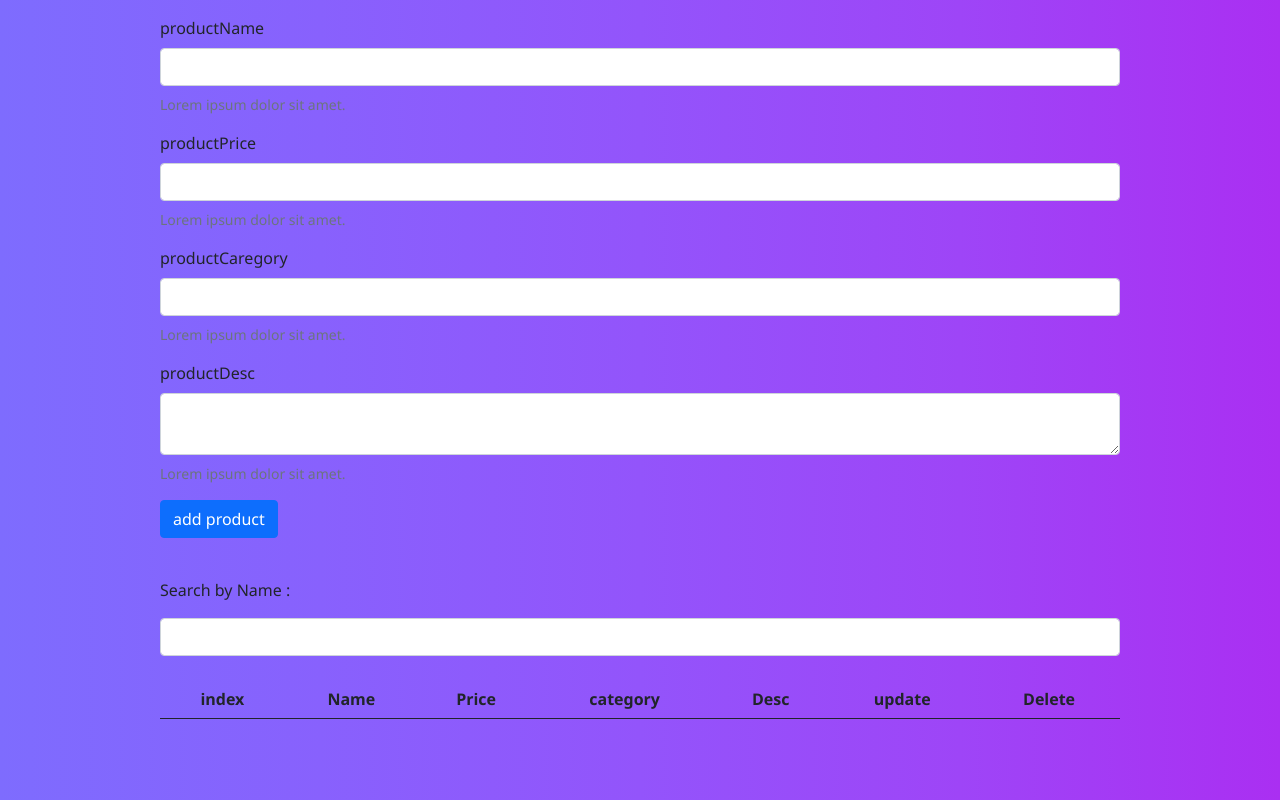
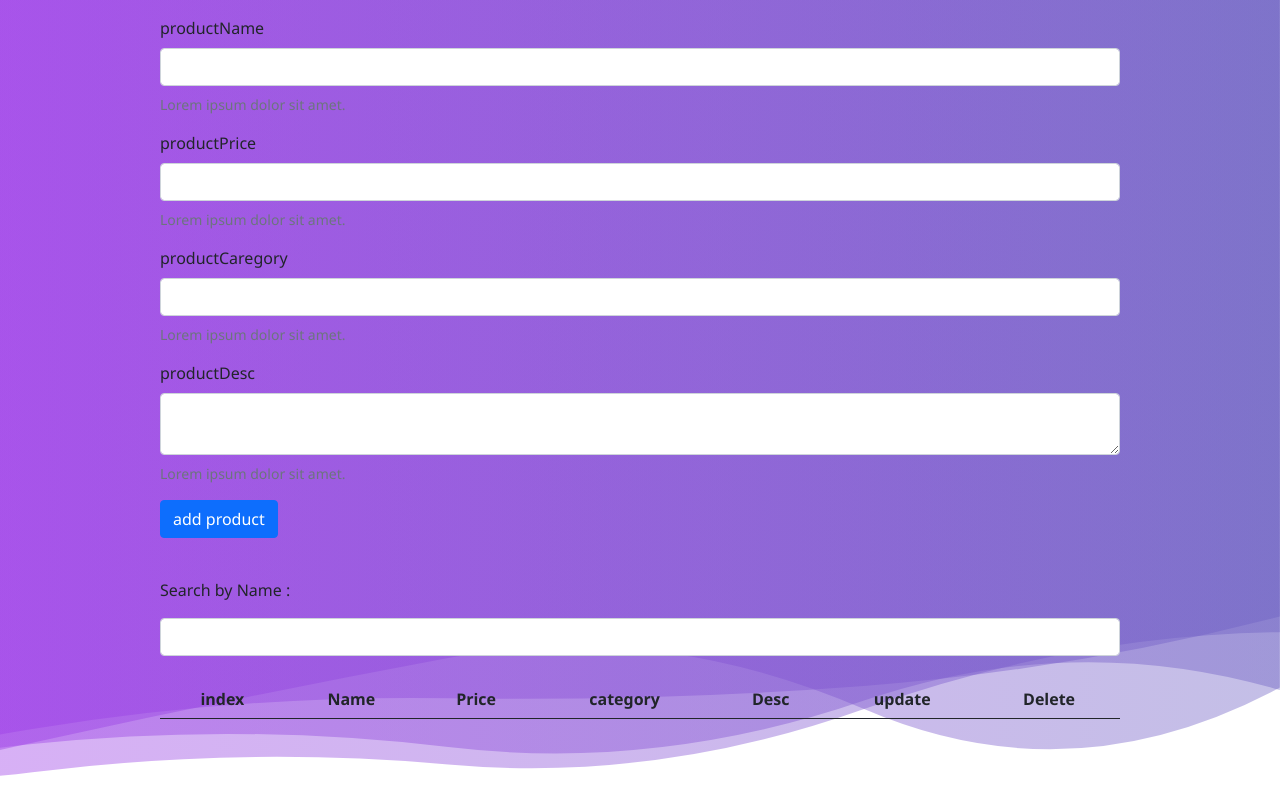
Before and after one commit to anas-mohamed342020/CRUD-system-master, a plain HTML site: page index.html in a window 1280 px wide. Drawn offline with Linux system fonts and the light colour scheme.

Commit message:
Update style.css

```diff
--- a/css/style.css
+++ b/css/style.css
@@ -1,9 +1,9 @@
 body{
     font-family: 'Segoe UI', Tahoma, Geneva, Verdana, sans-serif;
-background-image: linear-gradient(to left, #aa2ff2, #9e45f7, #9354fb, #8861fd, #7e6cfe);
-/* background-image: url(../Wave-100s-1366px\ \(2\).svg);
+/* background-image: linear-gradient(to left, #aa2ff2, #9e45f7, #9354fb, #8861fd, #7e6cfe); */
+ background-image: url(../Wave-100s-1366px\ \(2\).svg);
 background-size: cover;
 background-repeat: no-repeat;
-background-position: right;. */
+background-position: right;.
  box-sizing: border-box;
 }
```
